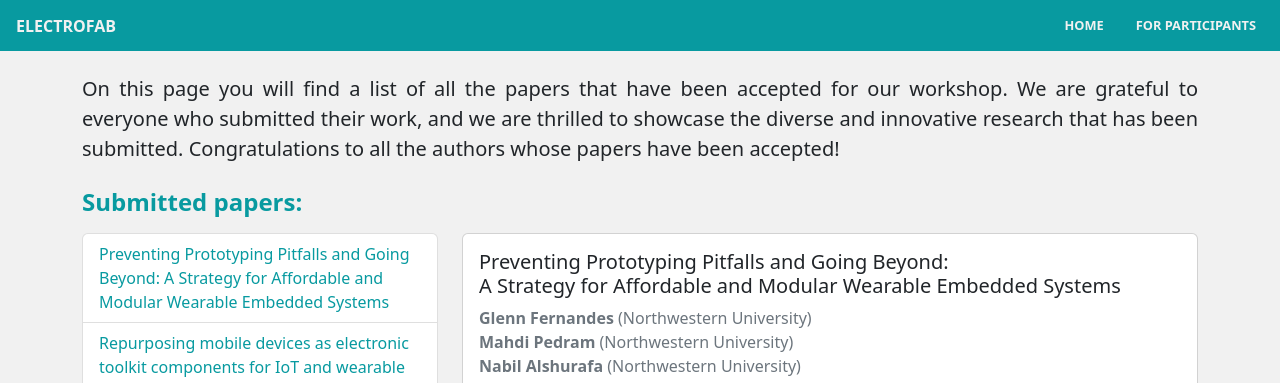
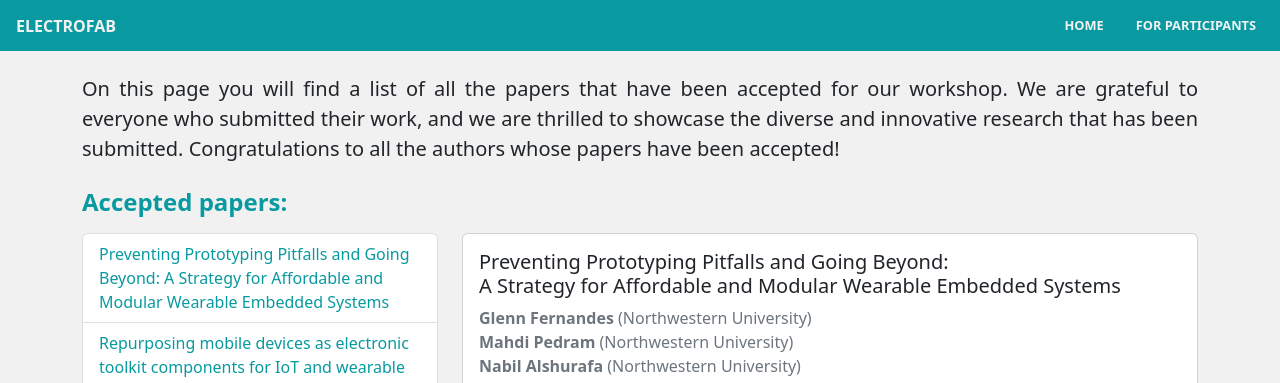
Before and after one commit to BeyondPrototyping/WorkshopWeb2023, a Jekyll site: the page built from participants.html, in a window 1280 px wide and 900 px high. Shown: the top 383 px of the window. Built offline with Jekyll 4.4.1, drawn with Linux system fonts in a browser that asks for light colours.

Commit message:
Update participants.html

```diff
--- a/participants.html
+++ b/participants.html
@@ -17,7 +17,7 @@ title: "ElectroFab"
 			On this page you will find a list of all the papers that have been accepted for our workshop. We are grateful to everyone who submitted their work, and we are thrilled to showcase the diverse and innovative research that has been submitted. Congratulations to all the authors whose papers have been accepted!
 		</p>
 
-		<h4 class="fw-bold mb-3 text-info">Submitted papers:</h4>
+		<h4 class="fw-bold mb-3 text-info">Accepted papers:</h4>
 
 		<div class="col-sm-8 offset-sm-2 col-md-5 offset-md-0 col-lg-4 mb-4 mb-md-0">
 			<div id="paper-list" class="list-group">
```
